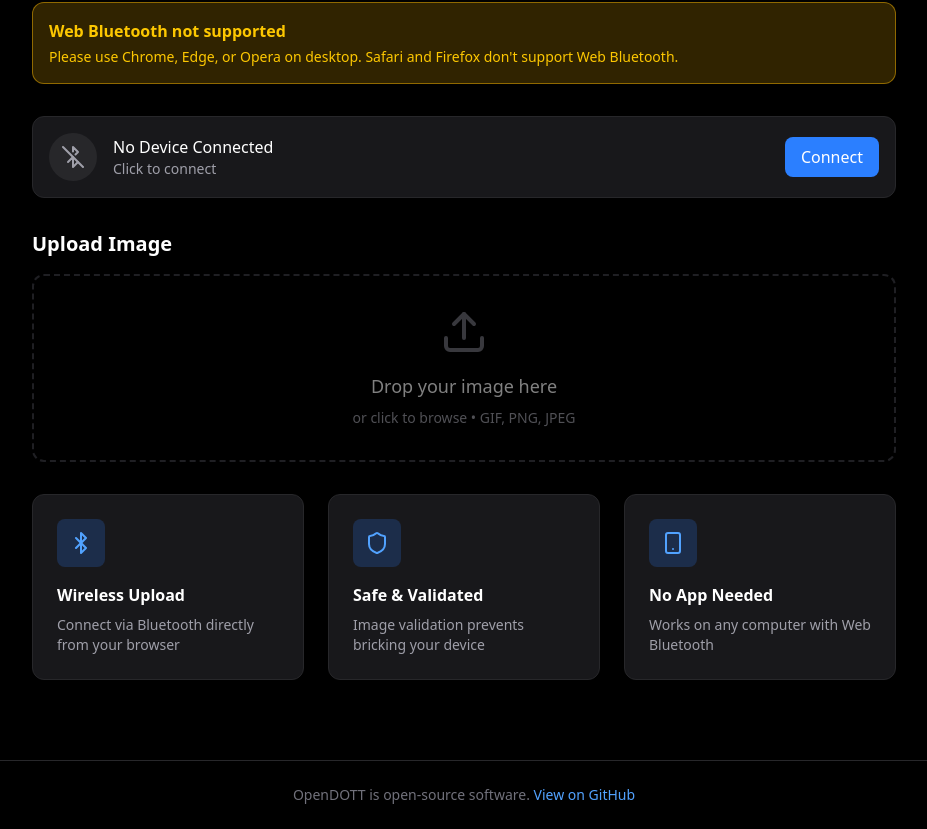
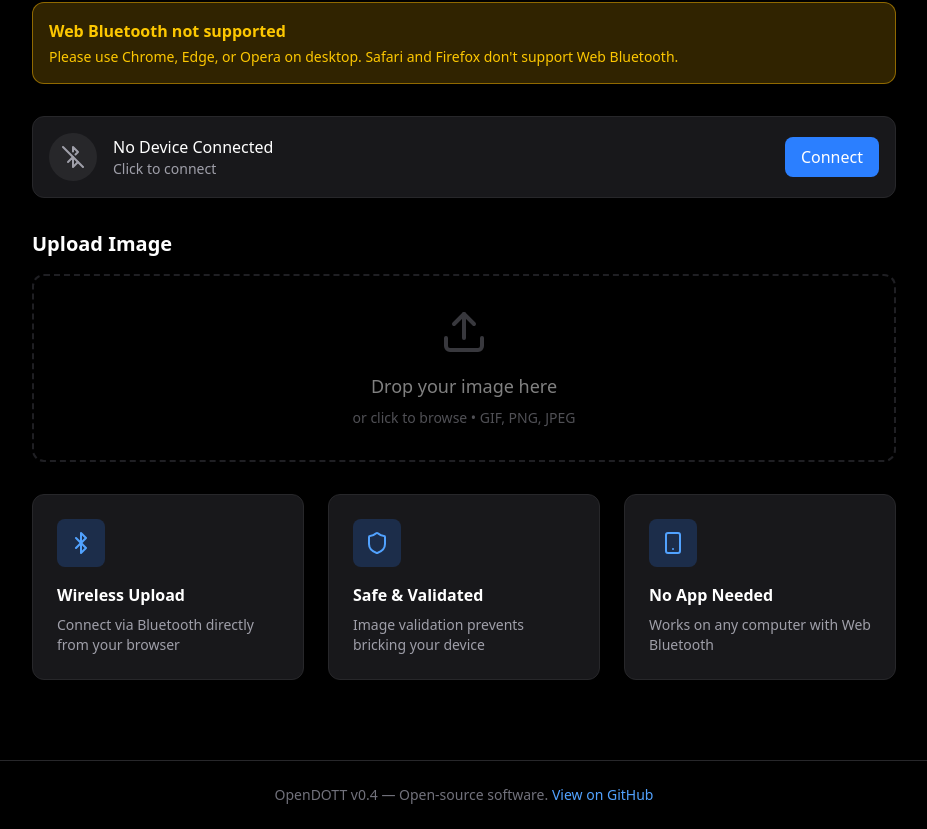
Before and after one commit to Bentlybro/opendott, a React (Vite) app in the folder web/: page / in a window 1280 px wide. Shown: the part 267-1096 px from the top of the page, without its empty margins (176-1103 px from the left). Built offline with nearby package versions, Linux system fonts and the light colour scheme.

Commit message:
Add version v0.4 to footer

```diff
--- a/web/src/App.tsx
+++ b/web/src/App.tsx
@@ -123,7 +123,7 @@ function App() {
       <footer className="border-t border-zinc-800 py-6">
         <div className="max-w-4xl mx-auto px-4 text-center text-zinc-500 text-sm">
           <p>
-            OpenDOTT is open-source software.{' '}
+            OpenDOTT v0.4 — Open-source software.{' '}
             <a href="https://github.com/Bentlybro/opendott" className="text-blue-400 hover:underline">
               View on GitHub
             </a>
```
